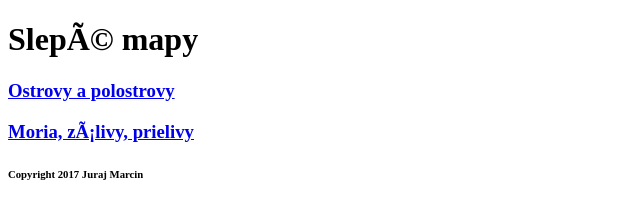
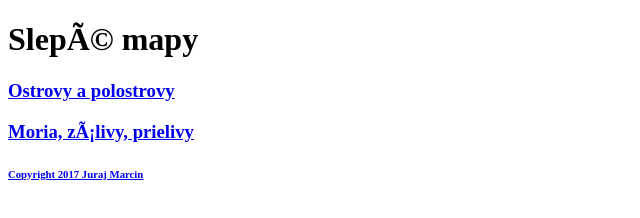
Before and after one commit to juraj-marcin/SlepeMapy, a plain HTML site: page index.html in a window 1280 px wide. Shown: the whole page, without its empty margins (0-640 px from the left). Drawn offline with nearby package versions, Linux system fonts and the light colour scheme.

Commit message:
Added link to LICENSE file

```diff
--- a/index.html
+++ b/index.html
@@ -17,7 +17,7 @@
         <a href="#moria-zalivy-prielivy">
             <h3>Moria, zálivy, prielivy</h3>
         </a>
-        <h6>Copyright 2017 Juraj Marcin</h6>
+        <h6><a href="./LICENSE">Copyright 2017 Juraj Marcin</a></h6>
         <div id="app">
             <a href="#"><button id="close">Zavrieť (Esc)</button></a>
             <input id="number" type="text" readonly="">
```
